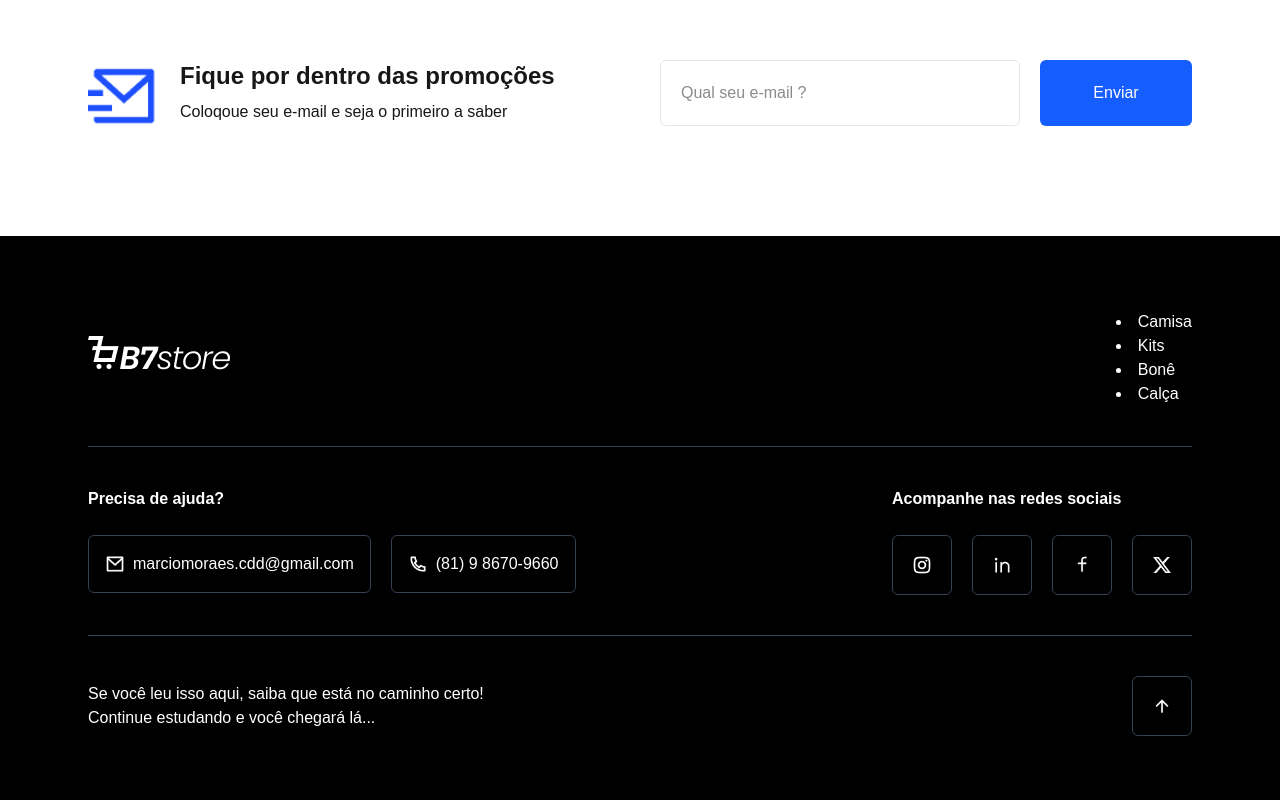
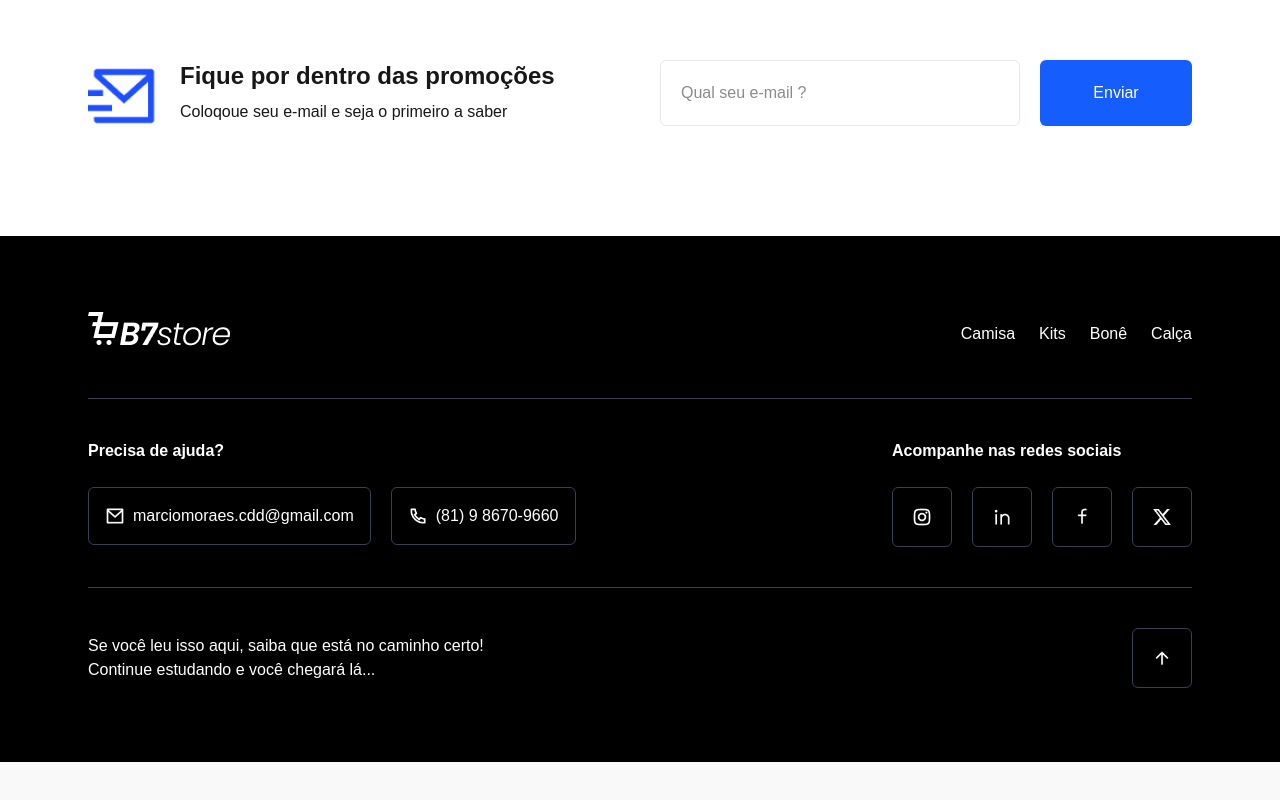
Before and after one commit to Marcio-Moraes/b7store, a Next.js app: page /categories/bone in a window 1280 px wide. Shown: the part 883-1683 px from the top of the page. After the commit the page ends 1645 px from the top, so only its background shows below. Built offline with nearby package versions, Linux system fonts and the light colour scheme.

Commit message:
Criação de uso real dos filtros passando parametros pela url e ajustes visuais do menu no footer

```diff
--- a/src/components/categories/filtro-item.tsx
+++ b/src/components/categories/filtro-item.tsx
@@ -14,7 +14,21 @@ export const FiltroItem = ({grupoId, item}: Props) => {
     const queryString = useQueryString();
 
     const toggleFiltro = (grupoId: string, itemId: string) => {
+        const queryGrupo = queryString.get(grupoId);
+        let filtrosAtuais = queryGrupo ? queryGrupo.split('|') : [] ;
 
+        if(filtrosAtuais.includes(itemId)) {
+            filtrosAtuais = filtrosAtuais.filter((i)=>i !== itemId);
+        } else {
+            filtrosAtuais.push(itemId);
+        }
+
+        queryString.set(grupoId, filtrosAtuais.join('|'));
+    }
+
+    const temFiltro = (grupoId: string, itemId:string) => {
+        let filtrosAtuais = queryString.get(grupoId)?.split('|');
+        return filtrosAtuais && filtrosAtuais.includes(itemId) ? true : false;
     }
 
     return(
@@ -24,6 +38,7 @@ export const FiltroItem = ({grupoId, item}: Props) => {
                     type="checkbox"
                     className="size-6"
                     id={`ck-${item.id}`}
+                    checked={temFiltro(grupoId, item.id)}
                     onChange={()=> toggleFiltro(grupoId, item.id)}
                 />
             </div>
--- a/src/components/layout/footer.tsx
+++ b/src/components/layout/footer.tsx
@@ -39,7 +39,7 @@ export const Footer = () => {
             </div>
             <div className="bg-black text-white py-2.5">
                 <div className="w-full max-w-6xl m-auto p-6">
-                    <div className="flex flex-col md:flex-row justify-between items-center py-10 border-b border-gray-700">
+                    <div className="flex flex-col gap-6 md:gap-0 md:flex-row justify-between items-center py-10 border-b border-gray-700">
                         <div className="">
                             <Image
                                 src={`/assets/ui/logo-white.png`}
@@ -47,7 +47,7 @@ export const Footer = () => {
                                 height={48}
                                 alt={"B7Store"} />
                         </div>
-                        <div className="">
+                        <div className="list-none flex gap-6">
                             {menu.map((item, index)=>(
                                 <li key={index}>
                                     <Link key={index} href={item.href} className="hover:text-blue-600">
```
